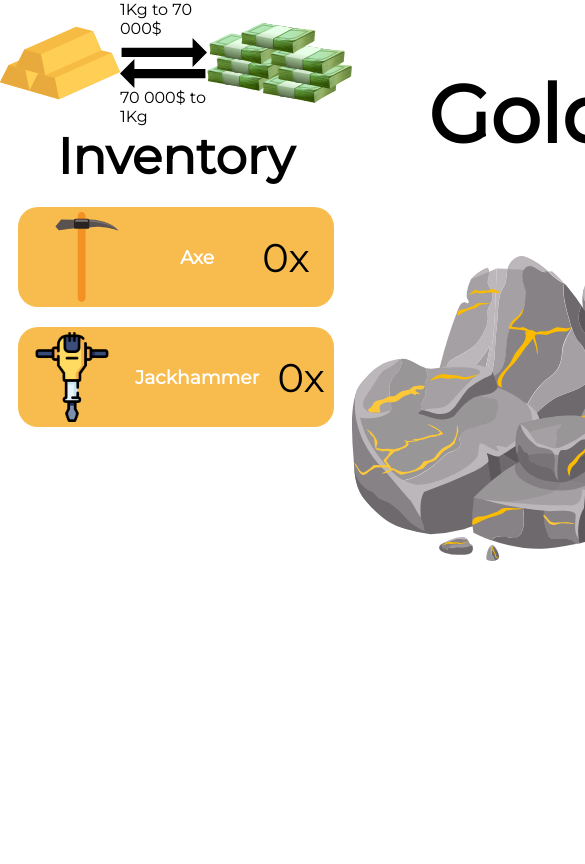
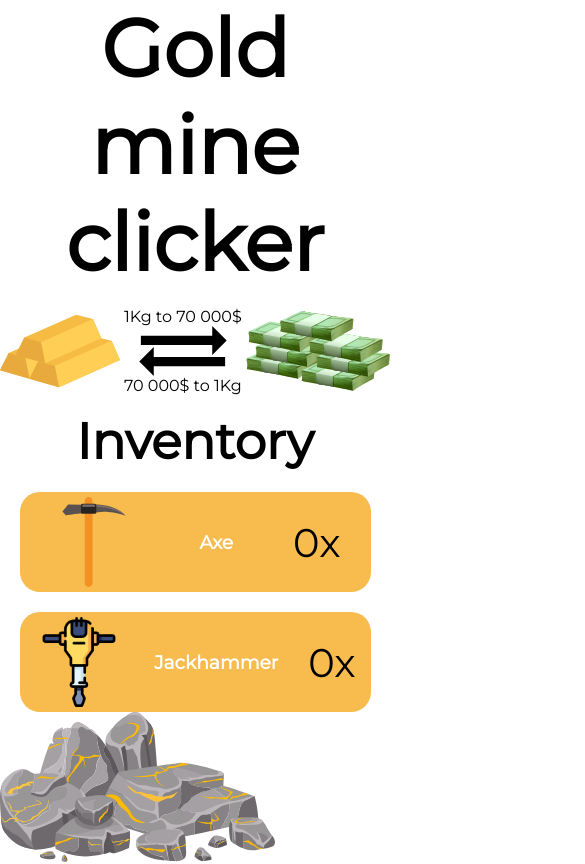
Before and after one commit to dominox5/clicker, a Vue app: page / in a window 390 px wide. Shown: the top 864 px of the page, 585 px wide, since content can reach past the window. Built offline with nearby package versions, Linux system fonts and the light colour scheme.

Commit message:
responsivity

```diff
--- a/src/components/Head.vue
+++ b/src/components/Head.vue
@@ -17,5 +17,6 @@
   }
   .head h1{
     font-size: 80px;
+    text-align: center;
   }
 </style>
--- a/src/components/Pick.vue
+++ b/src/components/Pick.vue
@@ -29,6 +29,7 @@ export default {
 
 <style scoped>
 .pick {
+  order: 0;
   grid-column: 2;
   grid-row: 3 / 7;
   display: flex;
--- a/src/main-styles.css
+++ b/src/main-styles.css
@@ -13,3 +13,9 @@
     grid-template-columns: 2fr 3fr 2fr;
     grid-template-rows: repeat(8, 1fr)
   }
+  @media (max-width: 1100px){
+    #app{
+        display: flex;
+        flex-direction: column;
+    }
+  }
```
